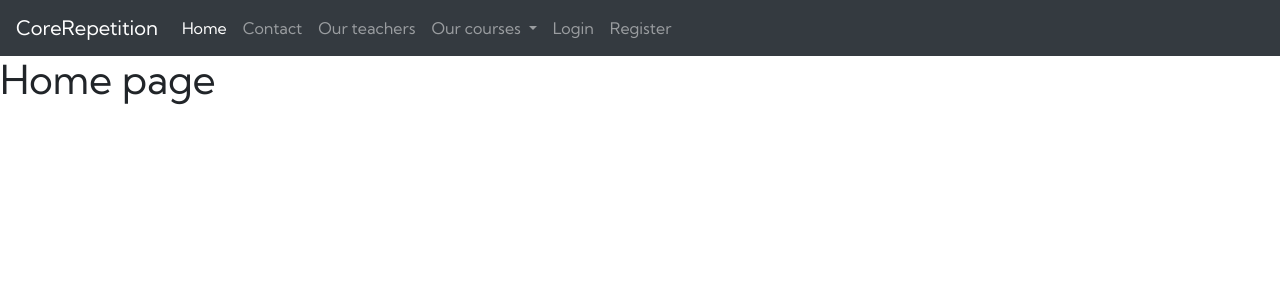
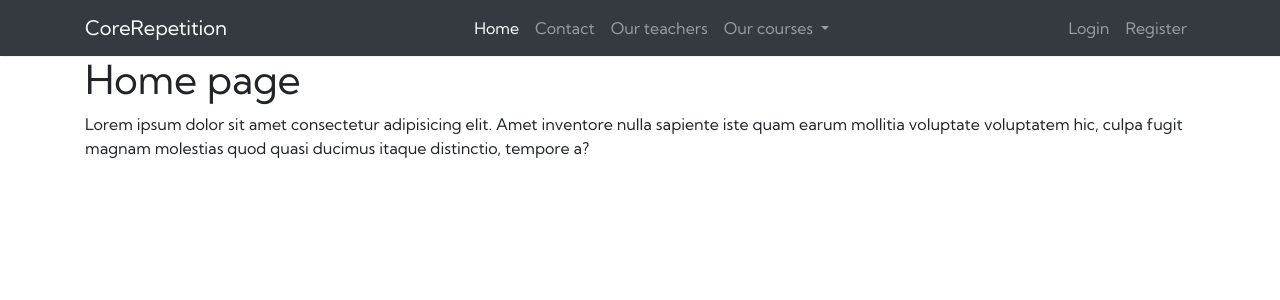
Before and after one commit to Alschn/CoreRepetition, a Django app: page / in a window 1280 px wide. Shown: the top 300 px of the page. Run offline with Django 3.2, Linux system fonts and the light colour scheme; some libraries are stand-ins or nearby versions.

Commit message:
Minor homepage styling
Navbar now has center alignment, added home.js

```diff
--- a/CoreRepetition/home/static/home/main.css
+++ b/CoreRepetition/home/static/home/main.css
@@ -6,3 +6,7 @@
     margin: 0;
     font-family: 'Kumbh Sans', sans-serif;
 }
+
+.header {
+    box-shadow: 1px 1px 1px rgba(0, 0, 0, 0.05);
+}
--- a/CoreRepetition/home/templates/home/base.html
+++ b/CoreRepetition/home/templates/home/base.html
@@ -12,12 +12,13 @@
 <body>
     <header class="header">
         <nav class="navbar navbar-expand-lg navbar-dark bg-dark">
+            <div class="container">
             <a class="navbar-brand" href="/">CoreRepetition</a>
             <button class="navbar-toggler" type="button" data-toggle="collapse" data-target="#navbarNavDropdown" aria-controls="navbarNavDropdown" aria-expanded="false" aria-label="Toggle navigation">
             <span class="navbar-toggler-icon"></span>
             </button>
             <div class="collapse navbar-collapse" id="navbarNavDropdown">
-            <ul class="navbar-nav">
+            <ul class="navbar-nav ml-auto mr-auto">
                 <li class="nav-item active">
                 <a class="nav-link" href="/">Home<span class="sr-only">(current)</span></a>
                 </li>
@@ -31,12 +32,15 @@
                 <a class="nav-link dropdown-toggle" href="#" id="navbarDropdownMenuLink" role="button" data-toggle="dropdown" aria-haspopup="true" aria-expanded="false">
                     Our courses
                 </a>
+
                 <div class="dropdown-menu" aria-labelledby="navbarDropdownMenuLink">
                     <a class="dropdown-item" href="/courses">English</a>
                     <a class="dropdown-item" href="/courses">German</a>
                     <a class="dropdown-item" href="/courses">Maths</a>
                 </div>
                 </li>
+            </ul>
+            <ul class="navbar-nav">
                 <li class="nav-item">
                     <a class="nav-link" href="/panel">Login</a>
                 </li>
@@ -45,16 +49,23 @@
                 </li>
             </ul>
             </div>
+            </div>
         </nav>
     </header>
     {% block body %}
+
+    <section class="container">
+        {% block main %}
+        {% endblock main %}
+    </section>
+
     {% endblock body %}
-
     <!-- jQuery first, then Popper.js, then Bootstrap JS -->
     <script src="https://code.jquery.com/jquery-3.5.1.slim.min.js" integrity="sha384-DfXdz2htPH0lsSSs5nCTpuj/zy4C+OGpamoFVy38MVBnE+IbbVYUew+OrCXaRkfj" crossorigin="anonymous"></script>
     <script src="https://cdn.jsdelivr.net/npm/popper.js@1.16.1/dist/umd/popper.min.js" integrity="sha384-9/reFTGAW83EW2RDu2S0VKaIzap3H66lZH81PoYlFhbGU+6BZp6G7niu735Sk7lN" crossorigin="anonymous"></script>
     <script src="https://stackpath.bootstrapcdn.com/bootstrap/4.5.2/js/bootstrap.min.js" integrity="sha384-B4gt1jrGC7Jh4AgTPSdUtOBvfO8shuf57BaghqFfPlYxofvL8/KUEfYiJOMMV+rV" crossorigin="anonymous"></script>
     {% block additional_js %}
+    <script src="{% static 'home/home.js' %}"></script>
     {% endblock additional_js %}
 </body>
 </html>
--- a/CoreRepetition/home/templates/home/contact.html
+++ b/CoreRepetition/home/templates/home/contact.html
@@ -1,6 +1,5 @@
 {% extends 'home/base.html' %}
 
-{% block body %}
+{% block main %}
 <h1>Contact us</h1>
-{{ block.super }}
-{% endblock body %}
+{% endblock main %}
--- a/CoreRepetition/home/templates/home/courses.html
+++ b/CoreRepetition/home/templates/home/courses.html
@@ -1,6 +1,5 @@
 {% extends 'home/base.html' %}
 
-{% block body %}
+{% block main %}
 <h1>Our offer</h1>
-{{ block.super }}
-{% endblock body %}
+{% endblock main %}
--- a/CoreRepetition/home/templates/home/home.html
+++ b/CoreRepetition/home/templates/home/home.html
@@ -1,6 +1,6 @@
 {% extends 'home/base.html' %}
 
-{% block body %}
+{% block main %}
 <h1>Home page</h1>
-{{ block.super }}
-{% endblock body %}
+Lorem ipsum dolor sit amet consectetur adipisicing elit. Amet inventore nulla sapiente iste quam earum mollitia voluptate voluptatem hic, culpa fugit magnam molestias quod quasi ducimus itaque distinctio, tempore a?
+{% endblock main %}
--- a/CoreRepetition/home/templates/home/teachers.html
+++ b/CoreRepetition/home/templates/home/teachers.html
@@ -1,6 +1,5 @@
 {% extends 'home/base.html' %}
 
-{% block body %}
+{% block main %}
 <h1>Meet our crew!</h1>
-{{ block.super }}
-{% endblock body %}
+{% endblock main %}
```
Also changed, not shown: CoreRepetition/home/static/home/home.js (added).
